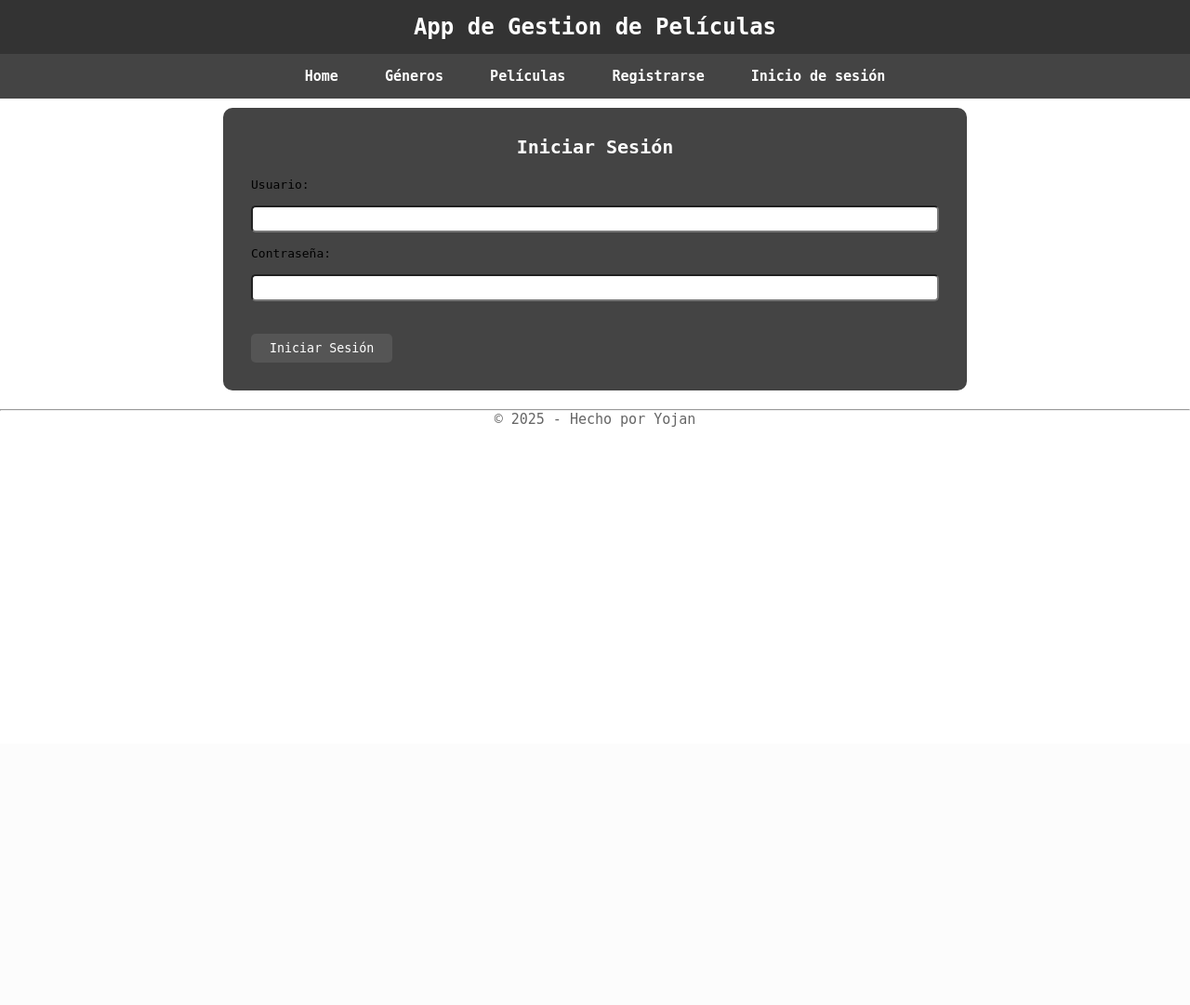
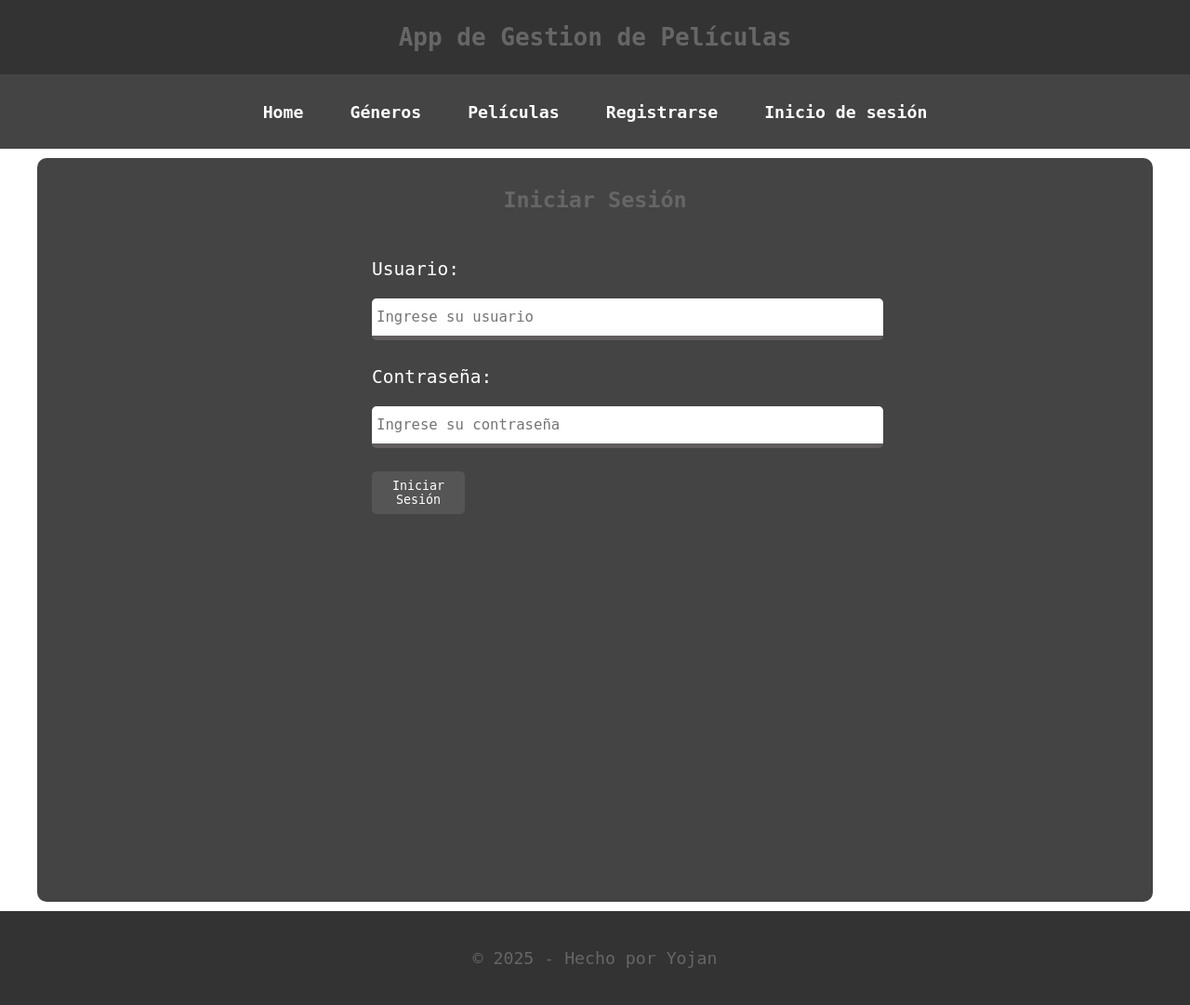
Before and after one commit to yojan-alejandro/PeliculasFlaskMongoDB, a Flask app: page /login in a window 1280 px wide. Shown: the whole page at 93% size. Before the commit the page ends 459 px from the top, so only its background shows below. Run offline with Flask 2, Linux system fonts and the light colour scheme; parts of the project's set-up code (start-up, migrations or seed data) failed here and were passed over.

Commit message:
App en lanzamineto

```diff
--- a/static/css/app.css
+++ b/static/css/app.css
@@ -4,35 +4,47 @@
     padding: 0;
     box-sizing: border-box;
     font-family: monospace;
+    scrollbar-width: none;
 }
 
 /* Encabezado */
 header {
     background-color: #333;
-    color: #fff;
-    padding: 15px;
+    color: #666;
+    padding: 10px;
     text-align: center;
-    font-size: 12px;
+    margin: auto;
+    justify-content: center;
+    display: flex;
+    align-items: center;
+    font-size: 1rem;
+    height: 10vh;
 }
 
 /* ---------------------- */
 /* Menú */
 nav {
     background-color: #444;
+    display: flex;
+    justify-content: space-evenly;
+    align-items: center;
     padding: 10px;
+    position: relative;
+    z-index: 10;
+    font-size: 1.4rem;
     margin-bottom: 10px;
+    height: 10vh;
 }
 
 nav ul {
     list-style: none;
     display: flex;
     justify-content: center;
+    align-items: center;
     gap: 50px;
-    padding: 5px;
 }
 
 nav ul li a {
-    font-size: 15px;
     color: #fff;
     text-decoration: none;
     font-weight: bold;
@@ -50,46 +62,65 @@ nav ul li a:hover {
 
 /* Contenido */
 .contenido {
-    margin: auto ;
-    max-width: 800px;
+    margin: auto;
+    max-width: 1200px;
+    min-height: 100vh;
     padding: 30px;
-    line-height: 25px;
+    line-height: 30px;
     border-radius: 10px;
     background-color: #444;
+    font-size: 1.2rem;
+    color: #fff;
+    box-sizing: border-box;
+    display: flex;
+    flex-direction: column;
+    flex: 1;
 }
 
-.contenido > h2{
-    font-size: 20px;
+.contenido>h2 {
+    font-size: 1.8rem;
     text-align: center;
-    color: #fff;
+    margin-bottom: 15px;
+    color: #666;
+}
+
+.contenido>p {
+    font-size: 1.6rem;
+    margin-left: 90px;
     margin-bottom: 15px;
 }
 
-.contenido > ul {
-    margin-left: 15px;
+
+.contenido>ul {
+    margin-left: 100px;
+    margin-bottom: 15px;
+    font-size: 1.6rem;
+    line-height: 40px;
 }
 
 /* ---------------------- */
 
 /* Pie de página */
 footer {
-    margin-top: 20px;
+    margin-top: 10px;
     text-align: center;
+    padding: 40px;
     color: #666;
-    font-size: 15px;
+    font-size: 1.4rem;
+    background-color: #333;
 }
 
 /* ---------------------- */
 
 /* boton de agregar */
 .btn-agregar {
-    display: inline-block;
     background-color: #555;
     color: #fff;
     padding: 8px 20px;
     text-decoration: none;
     border-radius: 5px;
     border: none;
+    width: 100px;
 }
 
 .btn-agregar:hover {
@@ -133,31 +178,51 @@ footer {
 .tabla-peliculas {
     width: 100%;
     border-collapse: collapse;
-    margin-top: 20px;
+    margin: auto;
+    margin-top: 30px;
 }
 
-.tabla-peliculas th, .tabla-peliculas td {
-    border: 2px solid #000;
-    padding: 10px;
+.tabla-peliculas th,
+.tabla-peliculas td {
+    border: 2px solid #aaaa;
+    padding: 6px;
 }
 
 .tabla-peliculas thead {
     background-color: #555;
     color: #fff;
-    text-align: center;
 }
 
 /* agregar pelicula */
-input {
-    width: 100%;
+.formPelicula {
+    width: 600px;
+    padding: 10px;
+    margin: auto;
+}
+
+.formPelicula>label {
+    font-size: 1.5rem;
+}
+
+.formPelicula>input[type="text"],
+input[type="number"],
+select {
+    width: 550px;
+    height: 45px;
     padding: 5px;
-    margin: 10px 0;
+    margin: 15px 0 25px;
+    border: none;
     border-radius: 5px;
+    border-bottom: 5px solid #130c0caa;
+    outline: none;
+    font-size: 1.2rem;
 }
 
 /* ---------------------- */
-/* Botones de editar y eliminar */
-.btn-editar, .btn-eliminar, .btn-cancelar {
+/* Botones */
+.btn-editar,
+.btn-eliminar,
+.btn-cancelar {
     background-color: #555;
     color: #fff;
     padding: 8px 20px;
@@ -166,23 +231,138 @@ input {
     border: none;
 }
 
-.btn-editar:hover, .btn-eliminar:hover, .btn-cancelar:hover {
+.btn-editar:hover,
+.btn-eliminar:hover,
+.btn-cancelar:hover {
     background-color: #333;
 }
 
 /* ---------------------- */
-/* Formulario para editar pelicula */
+/* formulario de login */
+.formLogin {
+    width: 500px;
+    padding: 10px;
+    margin: 20px auto;
+}
+
+.formLogin>label {
+    font-size: 1.5rem;
+}
+
+.formLogin>input[type="text"],
+input[type="password"] {
+    width: 550px;
+    height: 45px;
+    padding: 5px;
+    margin: 15px 0 25px;
+    border: none;
+    border-radius: 5px;
+    border-bottom: 5px solid #130c0caa;
+    outline: none;
+    font-size: 1.2rem;
+}
+
+/* ---------------------- */
+/* Formulario para editar pelicula y genero */
 /* Panel lateral derecho */
 .panel-lateral {
     display: none;
     position: fixed;
-    top: 230px;
+    top: 330px;
     right: 20px;
-    width: 250px;
+    width: 400px;
     padding: 20px;
-    background-color: #fff;
+    background-color: #333;
+    color: #fff;
     border: 1px solid #ccc;
     border-radius: 10px;
-    box-shadow: 0 0 15px rgba(0,0,0,0.1);
+    box-shadow: 0 0 15px rgba(0, 0, 0, 0.1);
     z-index: 10;
 }
+
+.panel-lateral > input[type="text"] {
+    width: 100%;
+    height: 45px;
+    padding: 5px;
+    margin: 15px 0 25px;
+    border: none;
+    border-radius: 5px;
+    border-bottom: 5px solid #130c0caa;
+    outline: none;
+    font-size: 1.2rem;
+}
+
+.panel-lateral-pelicula{
+    display: none;
+    position: fixed;
+    top: 100px;
+    right: 20px;
+    width: 400px;
+    padding: 20px;
+    background-color: #333;
+    color: #fff;
+    border: 1px solid #ccc;
+    border-radius: 10px;
+    box-shadow: 0 0 15px rgba(0, 0, 0, 0.1);
+    z-index: 10;
+}
+
+.panel-lateral-genero{
+    display: none;
+    position: fixed;
+    top: 100px;
+    right: 20px;
+    width: 400px;
+    padding: 20px;
+    background-color: #333;
+    color: #fff;
+    border: 1px solid #ccc;
+    border-radius: 10px;
+    box-shadow: 0 0 15px rgba(0, 0, 0, 0.1);
+    z-index: 10;
+}
+
+.panel-lateral-pelicula > input[type="text"], input[type="number"] {
+    width: 100%;
+    height: 45px;
+    padding: 5px;
+    margin: 15px 0 25px;
+    border: none;
+    border-radius: 5px;
+    border-bottom: 5px solid #130c0caa;
+    outline: none;
+    font-size: 1.2rem;
+}
+
+/* -------------------------- */
+/* Modal */
+.modal {
+    position: fixed;
+    top: 0;
+    left: 0;
+    width: 100%;
+    height: 100%;
+    background: rgba(0, 0, 0, 0.5);
+    display: flex;
+    justify-content: center;
+    align-items: center;
+    z-index: 1000;
+}
+
+.modal-contenido {
+    background: #333;
+    padding: 20px;
+    border-radius: 8px;
+    text-align: center;
+    color: #fff;
+    min-width: 300px;
+    box-shadow: 0 0 10px #00000050;
+}
+
+.cerrar {
+    position: absolute;
+    top: 10px;
+    right: 15px;
+    font-size: 20px;
+    cursor: pointer;
+}
--- a/static/js/app.js
+++ b/static/js/app.js
@@ -3,8 +3,8 @@ function agregarGenero() {
     const nombre = document.getElementById("nombreGenero").value;
     fetch('/genero/', {
         method: 'POST',
-        headers: {'Content-Type': 'application/json'},
-        body: JSON.stringify({nombre: nombre})
+        headers: { 'Content-Type': 'application/json' },
+        body: JSON.stringify({ nombre: nombre })
     })
         .then(response => response.json())
         .then(data => {
@@ -194,14 +194,17 @@ function iniciarSesion() {
         .then(res => res.json())
         .then(data => {
             if (data.estado) {
-            alert("✅ Bienvenido");
+                document.getElementById("modalExito").style.display = "flex";
+                setTimeout(() => {
                     window.location.href = "/";
+                }, 2000);
             } else {
-            document.getElementById("mensajeLogin").innerText = data.mensaje;
+                document.getElementById("mensajeLogin").textContent = data.mensaje;
             }
         })
-    .catch(error => {
-        document.getElementById("mensajeLogin").innerText = "❌ Error de red";
+        .catch(err => {
+            document.getElementById("mensajeLogin").textContent = "❌ Error al procesar login.";
+            console.error(err);
         });
 }
 
@@ -216,7 +219,7 @@ function registrarUsuario() {
 
     fetch("/registro", {
         method: "POST",
-        headers: {"Content-Type": "application/json"},
+        headers: { "Content-Type": "application/json" },
         body: JSON.stringify(datos)
     })
         .then(res => res.json())
--- a/templates/frmAgregarGenero.html
+++ b/templates/frmAgregarGenero.html
@@ -5,7 +5,7 @@
 
 <form class="formGenero">
     <label for="nombreGenero">Nombre del género:</label><br>
-    <input type="text" id="nombreGenero" name="nombreGenero" required>
+    <input type="text" id="nombreGenero" name="nombreGenero" required placeholder="Ingresa el nombre de algun género">
     <br>
     <button type="button" onclick="agregarGenero()" class="btn-agregar">Agregar</button>
     <button type="button" onclick="cancelarGenero()" class="btn-cancelar">Cancelar</button>
--- a/templates/index.html
+++ b/templates/index.html
@@ -5,6 +5,7 @@
     <meta charset="UTF-8">
     <title>Películas App</title>
     <link rel="stylesheet" href="{{ url_for('static', filename='css/app.css') }}">
+
 </head>
 <body>
 
--- a/templates/listarGeneros.html
+++ b/templates/listarGeneros.html
@@ -32,8 +32,8 @@
 <!-- Panel lateral de edición -->
 <div id="panel-editar-genero" class="panel-lateral">
     <h3>Editar Género</h3>
-    <input type="text" id="nuevo-nombre-genero" placeholder="Nuevo nombre del género">
-    <br><br>
+    <input type="text" id="nuevo-nombre-genero" placeholder="Nuevo nombre del género" required>
+    <br>
     <button onclick="confirmarEdicionGenero()" class="btn-editar">Guardar</button>
     <button onclick="cancelarEdicionGenero()" class="btn-cancelar">Cancelar</button>
 </div>
--- a/templates/listarPeliculas.html
+++ b/templates/listarPeliculas.html
@@ -41,13 +41,13 @@
 </table>
 
 <!-- Panel lateral para editar película -->
-<div id="panel-editar-pelicula" class="panel-lateral">
+<div id="panel-editar-pelicula" class="panel-lateral-pelicula">
     <h3>Editar Película</h3>
     <input type="text" id="tituloEditar" placeholder="Título">
     <input type="text" id="descripcionEditar" placeholder="descripcion">
     <input type="number" id="duracionEditar" placeholder="Duración (min)">
     <input type="text" id="protagonistaEditar" placeholder="Protagonista">
-    <br><br>
+    <br>
     <button onclick="confirmarEdicionPelicula()" class="btn-editar">Guardar</button>
     <button onclick="cancelarEdicionPelicula()" class="btn-cancelar">Cancelar</button>
 </div>
--- a/templates/login.html
+++ b/templates/login.html
@@ -2,15 +2,24 @@
 
 {% block contenido %}
 <h2>Iniciar Sesión</h2>
-<form id="formLogin">
+<form class="formLogin">
     <label>Usuario:</label>
-    <input type="text" id="usuario" required>
+    <input type="text" id="usuario" required placeholder="Ingrese su usuario"><br>
 
     <label>Contraseña:</label>
-    <input type="password" id="password" required><br><br>
+    <input type="password" id="password" required placeholder="Ingrese su contraseña"><br>
 
     <button type="button" onclick="iniciarSesion()" class="btn-agregar">Iniciar Sesión</button>
 </form>
+<!-- Modal personalizado -->
+<div id="modalExito" class="modal" style="display: none;">
+    <div class="modal-contenido">
+        <span class="cerrar" onclick="cerrarModal()">&times;</span>
+        <h3>✅ Inicio de sesión exitoso</h3>
+        <p>Bienvenido/a al sistema.</p>
+    </div>
+</div>
+
 
 <p id="mensajeLogin" style="color: red;"></p>
 {% endblock %}
--- a/templates/piePagina.html
+++ b/templates/piePagina.html
@@ -1,4 +1,3 @@
 <footer>
-    <hr>
     <p>© 2025 - Hecho por Yojan</p>
 </footer>
```
Also changed, not shown: other parts of static/css/app.css (+23 -9 lines), templates/frmAgregarPelicula.html (+6 -6 lines). Lines whose indentation alone changed are shown as unchanged.
